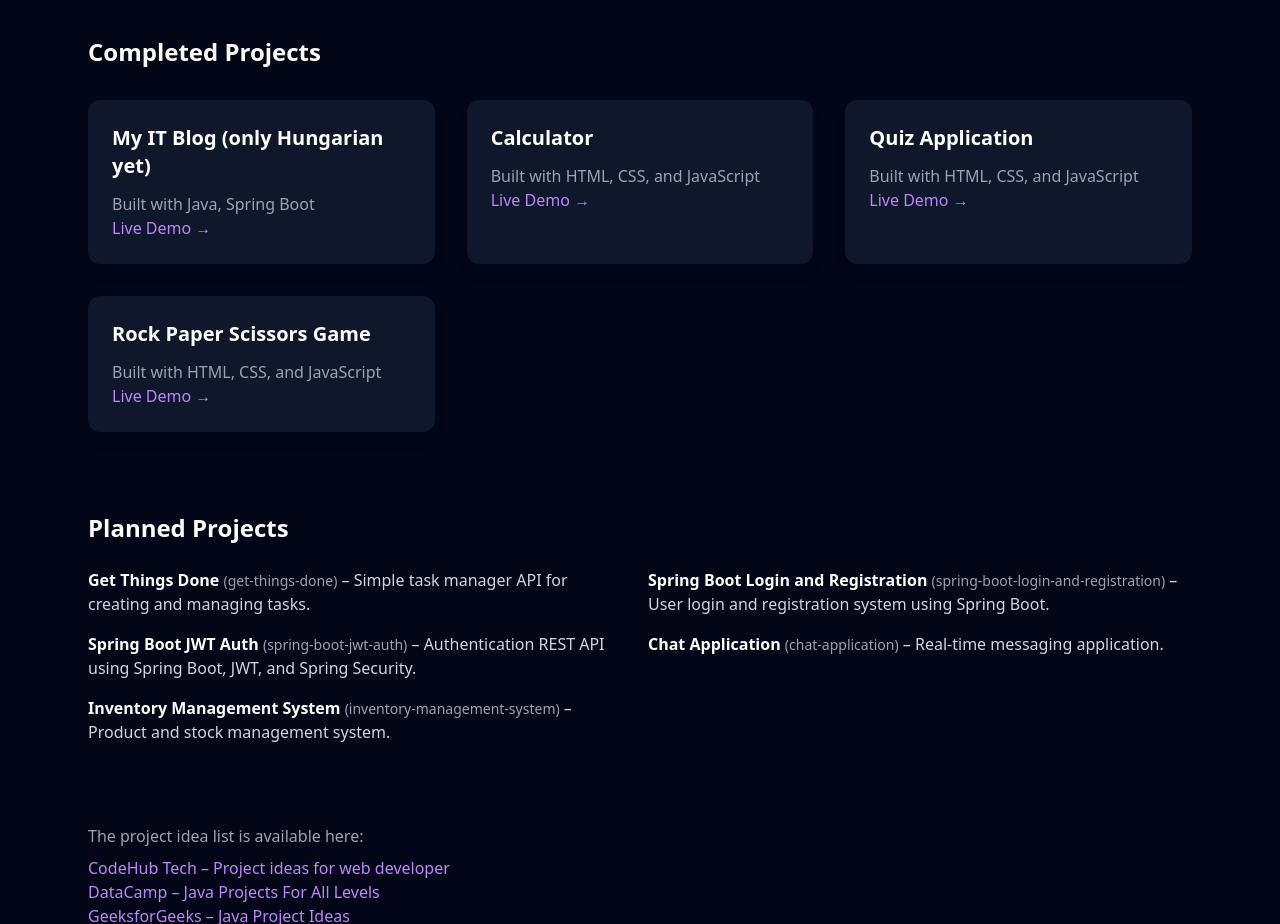
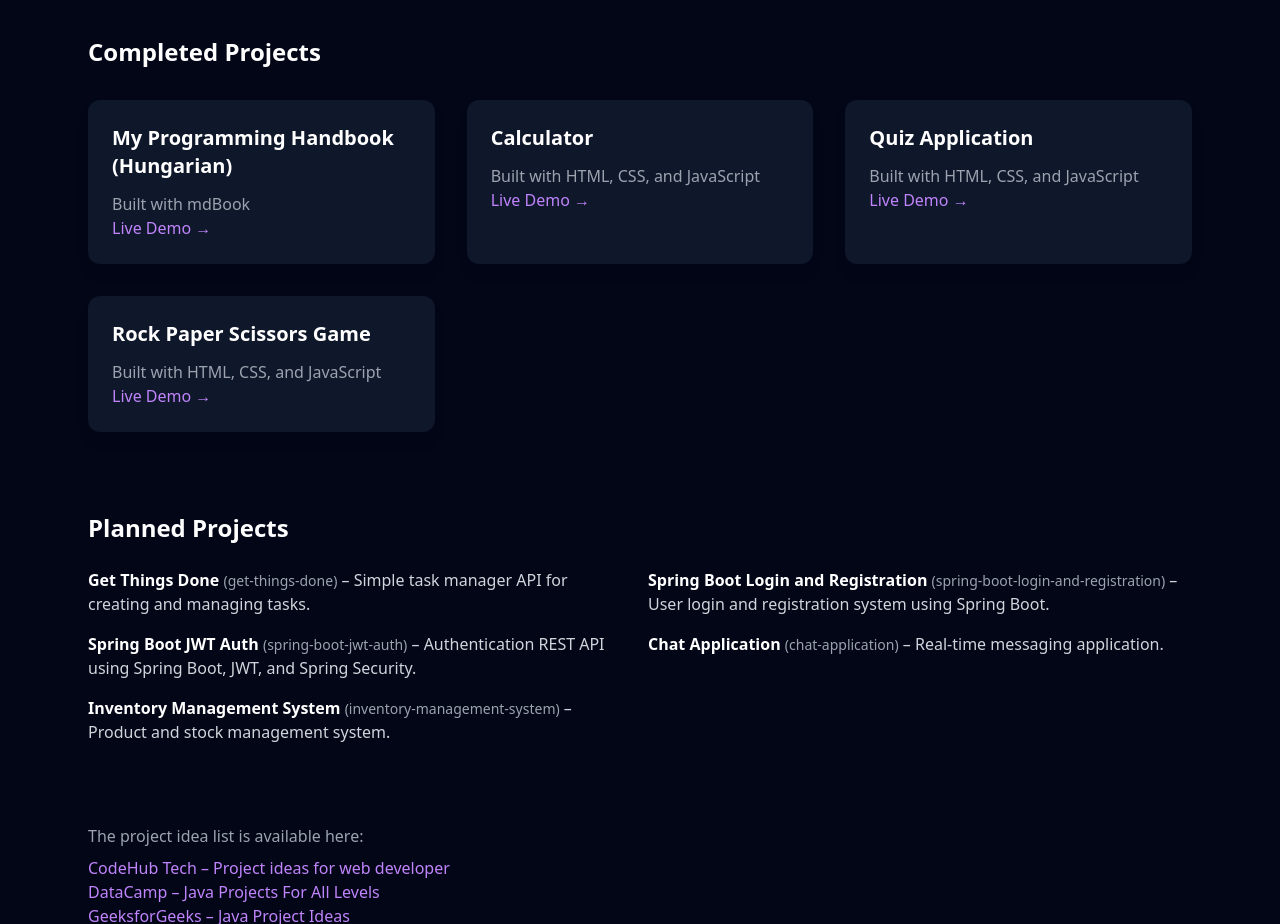
Before and after one commit to Nagraggini/Project-showcase, a plain HTML site: page index.html in a window 1280 px wide. Shown: the part 920-1844 px from the top of the page. Drawn offline with nearby package versions, Linux system fonts and the light colour scheme.

Commit message:
Refactor my it book link.

```diff
--- a/index.html
+++ b/index.html
@@ -143,18 +143,16 @@ Egy főmenü is kéne a headerbe, mint itt: https://soumyajit.vercel.app/resume
 
                 <div class="grid md:grid-cols-3 gap-8">
                     <a
-                        href="https://nagraggini-blog.onrender.com/"
+                        href="https://nagraggini.github.io/my-awesome-book/"
                         target="_blank"
                         rel="noopener noreferrer"
                         class="bg-slate-900 p-6 rounded-xl shadow-lg hover:shadow-purple-500/30 hover:scale-105 transition duration-300 cursor-pointer"
                     >
                         <h4 class="text-xl font-semibold mb-3">
-                            My IT Blog (only Hungarian yet)
+                            My Programming Handbook (Hungarian)
                         </h4>
 
-                        <p class="text-gray-400">
-                            Built with Java, Spring Boot
-                        </p>
+                        <p class="text-gray-400">Built with mdBook</p>
                         <p class="text-purple-400">Live Demo →</p>
                     </a>
 
```
